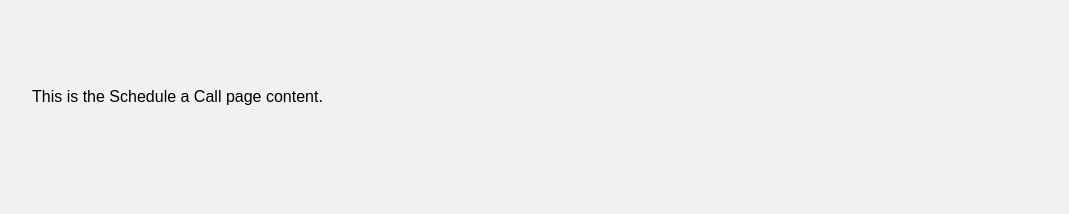
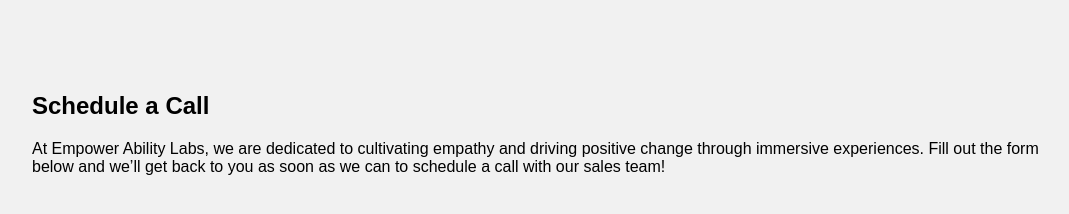
Before and after one commit to CST8914-Final-Project/CST_8914_Final_Project, a plain HTML site: page pages/schedule-call.html in a window 1280 px wide. Shown: the whole page, without its empty margins (104-1173 px from the left). Drawn offline with Linux system fonts and the light colour scheme.

Commit message:
Get started on scedule call

```diff
--- /dev/null
+++ b/assets/styles/schedule-call.css
@@ -0,0 +1,3 @@
+p {
+    color: red;
+}
--- a/pages/schedule-call.html
+++ b/pages/schedule-call.html
@@ -3,8 +3,9 @@
   <head>
     <meta charset="UTF-8" />
     <meta name="viewport" content="width=device-width, initial-scale=1.0" />
-    <title>Schedule a call</title>
+    <title>Schedule a Call-Empower Ability Labs</title>
     <link rel="stylesheet" href="/assets/styles/base.css" />
+    <!-- <link rel="stylesheet" href="/assets/styles/schedule-call.css" /> -->
   </head>
   <body>
     <!-- Use the base stylesheet for all your CSS, ensuring consistency by only using the predefined colors—do not introduce new colors. Reusable components, such as buttons, text areas, input fields, and checkboxes, are available in the components folder. Simply copy and paste them as needed.
@@ -15,7 +16,15 @@
     -->
 
     <section id="schedule">
-      <p>This is the Schedule a Call page content.</p>
+      <h1>Schedule a Call</h1>
+      <!-- <p>This is the Schedule a Call page content.</p> -->
+
+            <p>At Empower Ability Labs, we are dedicated to cultivating empathy and driving positive change through immersive experiences.  Fill out the form below and we’ll get back to you as soon as we can to schedule a call with our sales team!</p>
+
+
+
+
+      <!--<p>rahaf</p> -->
     </section>
   </body>
 </html>
```
Also changed, not shown: assets/scripts/SceduleACall.js (added).
